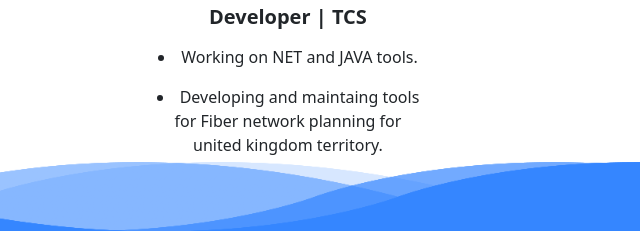
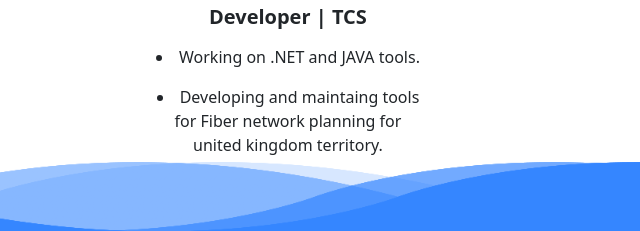
Before and after one commit to SukhpreetSingh22/Sukhpreet_Portfolio, a plain HTML site: page index.html in a window 1280 px wide. Shown: the part 2192-2423 px from the top of the page, 352-992 px from the left. Drawn offline with nearby package versions, Linux system fonts and the light colour scheme; a web font is replaced by a local one.

Commit message:
Update index.html

```diff
--- a/index.html
+++ b/index.html
@@ -185,7 +185,7 @@
           <img class="pec" src="TCS.jpg" alt="pec">
           <h3 class="feature-title">July 2021 || Present</h3>
           <h5 style="font-weight: bold">Developer | TCS</h5>
-          <p><li>Working on NET and JAVA tools.</li></p>
+          <p><li>Working on .NET and JAVA tools.</li></p>
           <p><li>Developing and maintaing tools for Fiber network planning for united kingdom territory.</li></p>
         </div>
 
```
